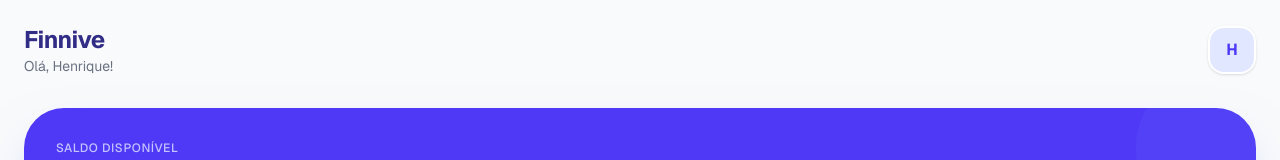
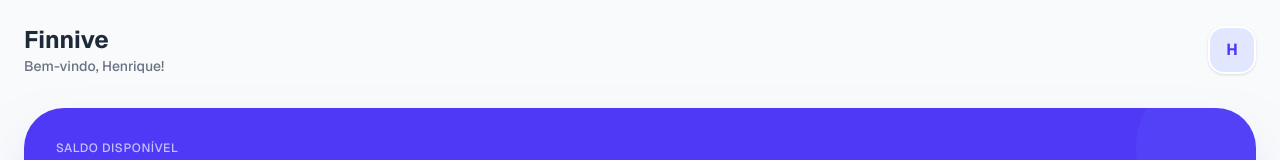
Before and after one commit to HenrickSC/finnive, a Next.js app: page / in a window 1280 px wide. Shown: the top 160 px of the page. Built offline with nearby package versions, Linux system fonts and the light colour scheme.

Commit message:
feat: cria componente Header e limpa a estrutura da página principal

```diff
--- a/src/app/page.tsx
+++ b/src/app/page.tsx
@@ -1,20 +1,13 @@
 import { mockTransactions, mockStats } from '@/lib/mocks';
 import { BalanceCard } from '@/components/BalanceCard';
 import { TransactionItem } from '@/components/TransactionItem';
+import { Header } from '@/components/Header';
 
 export default function Home() {
   return (
     <main className="min-h-screen bg-gray-50 p-6 font-sans pb-24">
       {/* Header com Saudação */}
-      <header className="flex justify-between items-center mb-8">
-        <div>
-          <h1 className="text-2xl font-bold text-indigo-900 tracking-tight">Finnive</h1>
-          <p className="text-gray-500 text-sm">Olá, Henrique!</p>
-        </div>
-        <div className="w-12 h-12 bg-indigo-100 rounded-2xl flex items-center justify-center text-indigo-600 font-bold border-2 border-white shadow-sm">
-          H
-        </div>
-      </header>
+      <Header />
 
       {/* Card de Saldo Total (Destaque) */}
       <BalanceCard stats={mockStats} />
--- /dev/null
+++ b/src/components/Header.tsx
@@ -0,0 +1,14 @@
+export function Header() {
+  return (
+    <header className="flex justify-between items-center mb-8">
+      <div>
+        <h1 className="text-2xl font-bold text-gray-800">Finnive</h1>
+        <p className="text-sm text-gray-500 font-medium">Bem-vindo, Henrique!</p>
+      </div>
+      <div className="w-12 h-12 rounded-2xl bg-indigo-100 border-2 border-white shadow-sm flex items-center justify-center overflow-hidden">
+        {/* Usando uma letra como placeholder, depois você pode colocar uma tag <Image /> */}
+        <span className="text-indigo-600 font-bold">H</span>
+      </div>
+    </header>
+  );
+}
```
